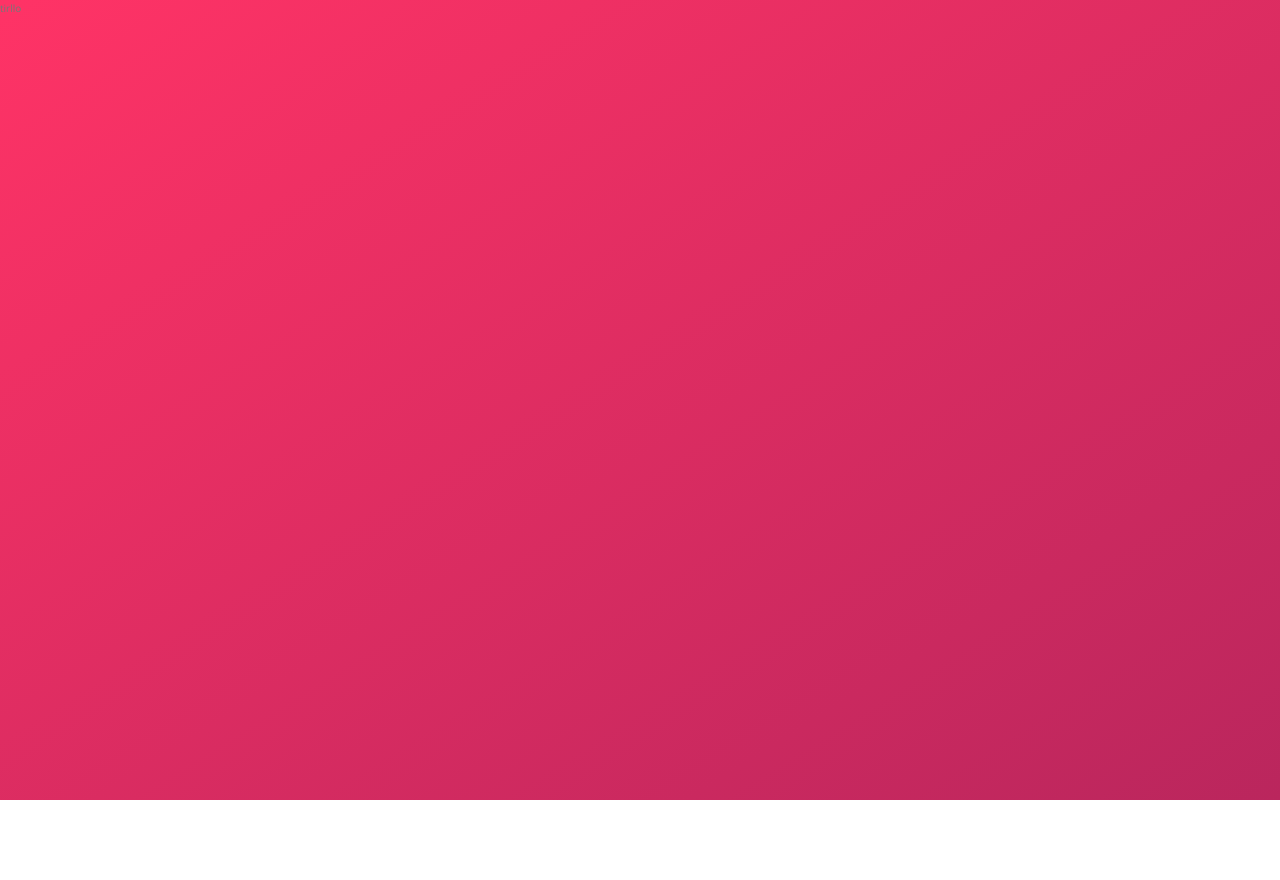
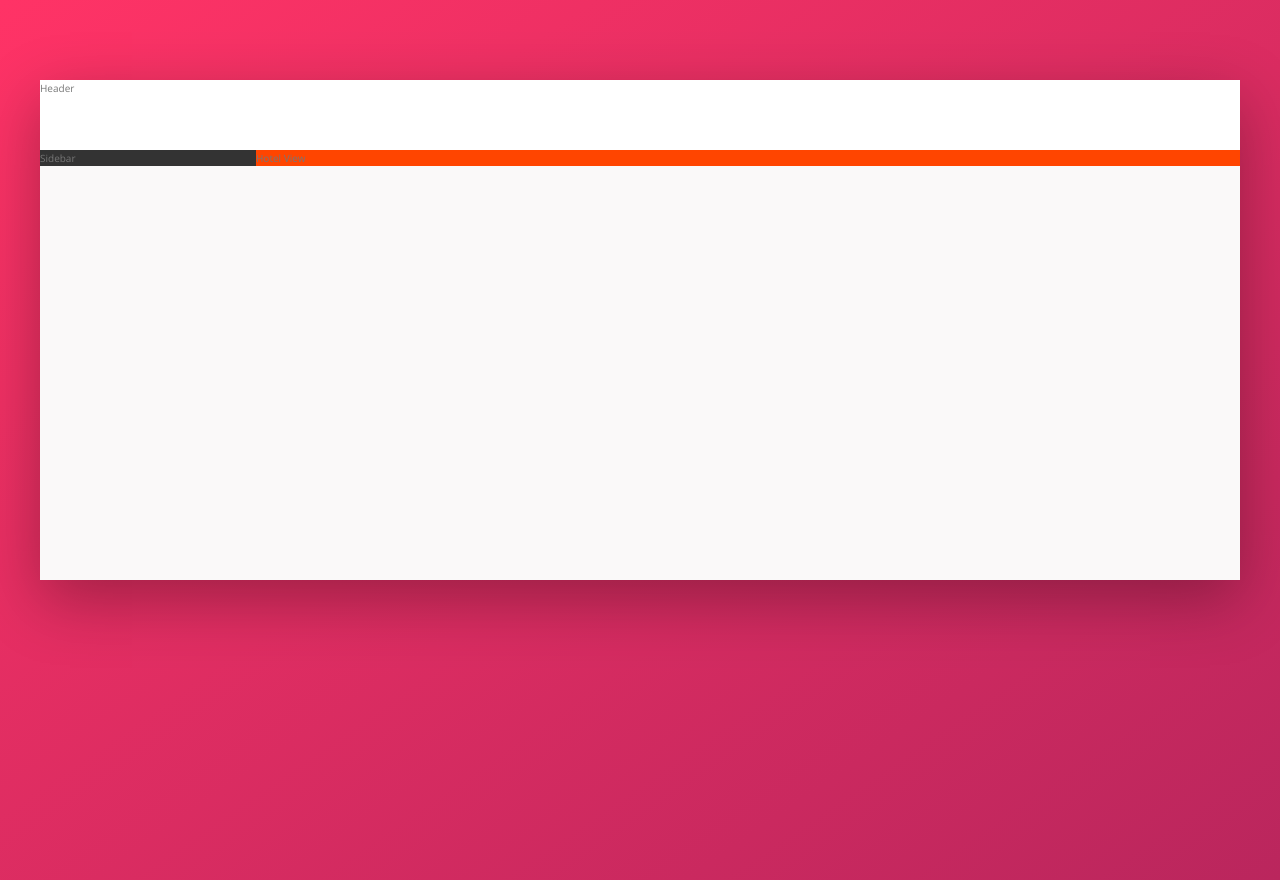
Before and after one commit to prajwaljoshi1/Trillo, a website: page index.html in a window 1280 px wide. Before the commit the page ends 800 px from the top, so only its background shows below. Drawn offline with nearby package versions, Linux system fonts and the light colour scheme.

Commit message:
design overall layout

```diff
--- a/index.html
+++ b/index.html
@@ -11,6 +11,18 @@
         <title>trillo &mdash; Your all-in-one booking app</title>
     </head>
     <body>
-        tirllo
+       <div class="container">
+           <header class="header">
+               Header
+           </header>
+           <div class="content">
+               <nav class="sidebar">
+                   Sidebar
+               </nav>
+               <main class="hotel-view">
+                   Hotel View
+               </main>
+           </div>
+       </div>
     </body>
 </html>
--- a/sass/_base.scss
+++ b/sass/_base.scss
@@ -27,9 +27,12 @@ Grey dark 3: #999
     --color-grey-light-2: #f4f2f2;
     --color-grey-light-3: #f0eeee;
     --color-grey-light-4: #ccc;
+
     --color-grey-dark-1: #333;
     --color-grey-dark-2: #777;
     --color-grey-dark-3: #999;
+
+    --shadow-dark: 0 2rem 6rem rgba(0,0,0, .3);
 
 }
 
--- a/sass/_layout.scss
+++ b/sass/_layout.scss
@@ -0,0 +1,34 @@
+.container {
+    max-width: 120rem;
+    margin: 8rem auto;
+    background-color: var(--color-grey-light-1);
+    box-shadow: var(--shadow-dark);
+
+    min-height: 50rem;
+}
+
+.header {
+
+    height: 7rem;
+    background-color: #fff;
+    border-bottom: var(--color-grey-light-2);
+
+}
+
+.content {
+
+    display: flex;
+
+}
+
+.sidebar {
+    background-color: var(--color-grey-dark-1);
+    flex: 0 0 18%;
+
+}
+
+.hotel-view {
+    background-color: orangered;
+    flex: 1;
+
+}
```
Also changed, not shown: css/style.css.
